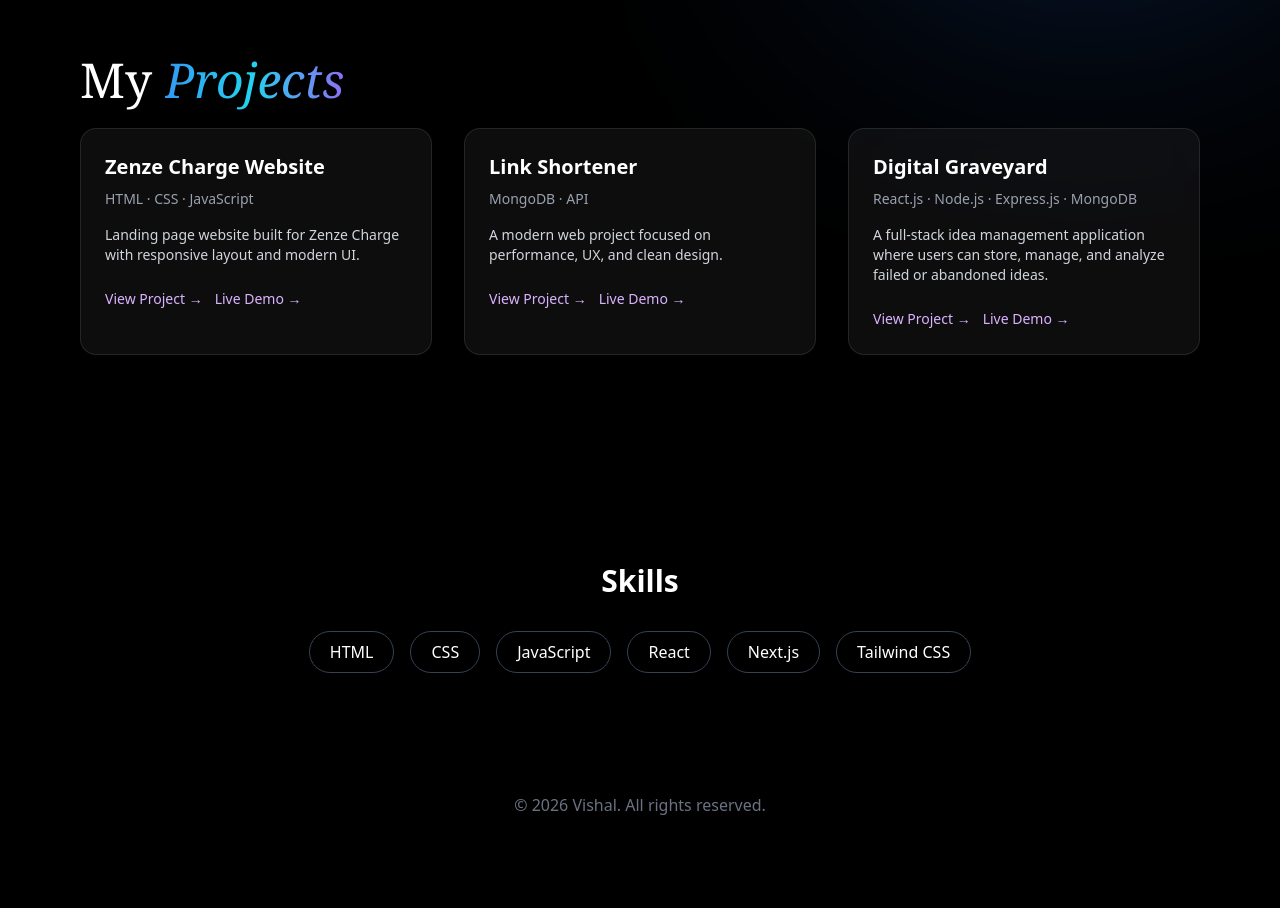
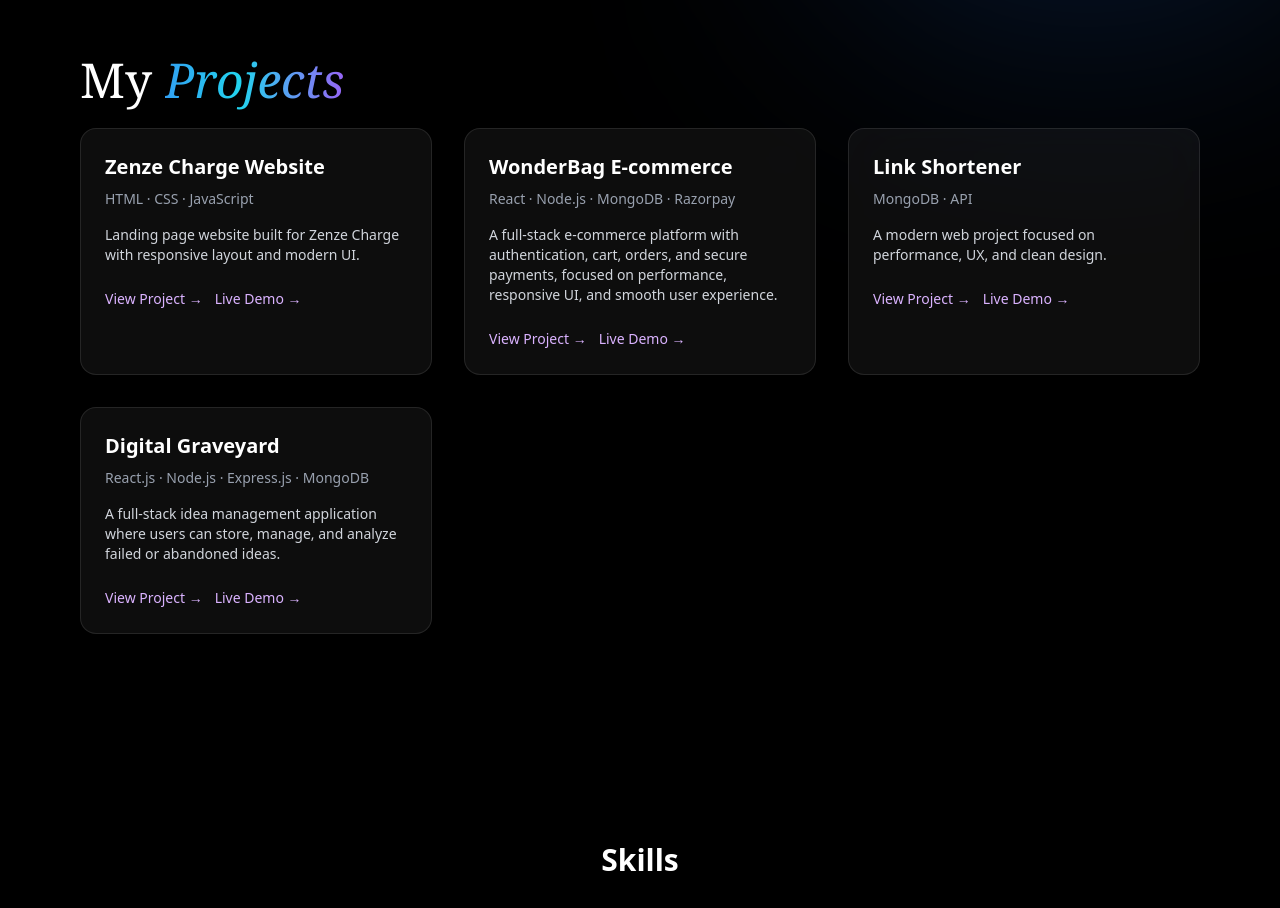
Before and after one commit to VISHAL29OCT/protfoliovishal, a Next.js app: page / in a window 1280 px wide. Shown: the part 840-1748 px from the top of the page. Before the commit the page ends 1697 px from the top, so only its background shows below. Built offline with nearby package versions, Linux system fonts and the light colour scheme.

Commit message:
updates projects

```diff
--- a/app/components/Projects.jsx
+++ b/app/components/Projects.jsx
@@ -8,6 +8,14 @@ const projects = [
     github: "https://github.com/VISHAL29OCT/zenze-charge-website",
     live: "https://zenze-charge-website.vercel.app",
     desc: "Landing page website built for Zenze Charge with responsive layout and modern UI.",
+  },
+  {
+    id: "wonder-bag",
+    title: "WonderBag E-commerce",
+    tech: "React · Node.js · MongoDB · Razorpay",
+    github: "https://github.com/VISHAL29OCT/wonderbag",
+    live: "https://wonderbag-jv2i.vercel.app/",
+    desc: "A full-stack e-commerce platform with authentication, cart, orders, and secure payments, focused on performance, responsive UI, and smooth user experience."
   },
   {
     id: "link-shortener",
--- a/app/components/Skills.jsx
+++ b/app/components/Skills.jsx
@@ -5,6 +5,8 @@ const skills = [
   "React",
   "Next.js",
   "Tailwind CSS",
+  " Mongo Db",
+  "Node js"
 ]
 
 export default function Skills() {
```
Lines whose indentation alone changed are shown as unchanged.
